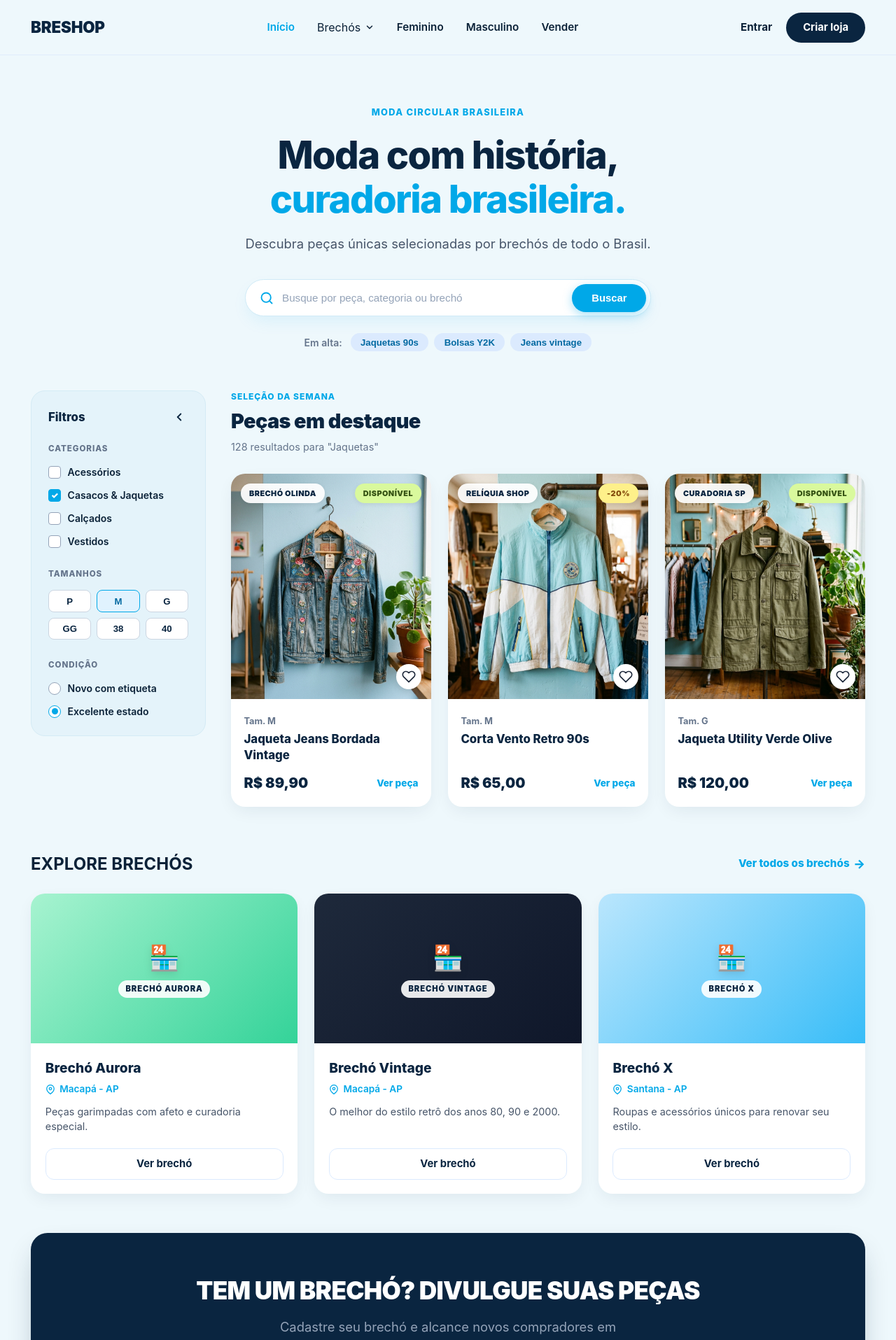
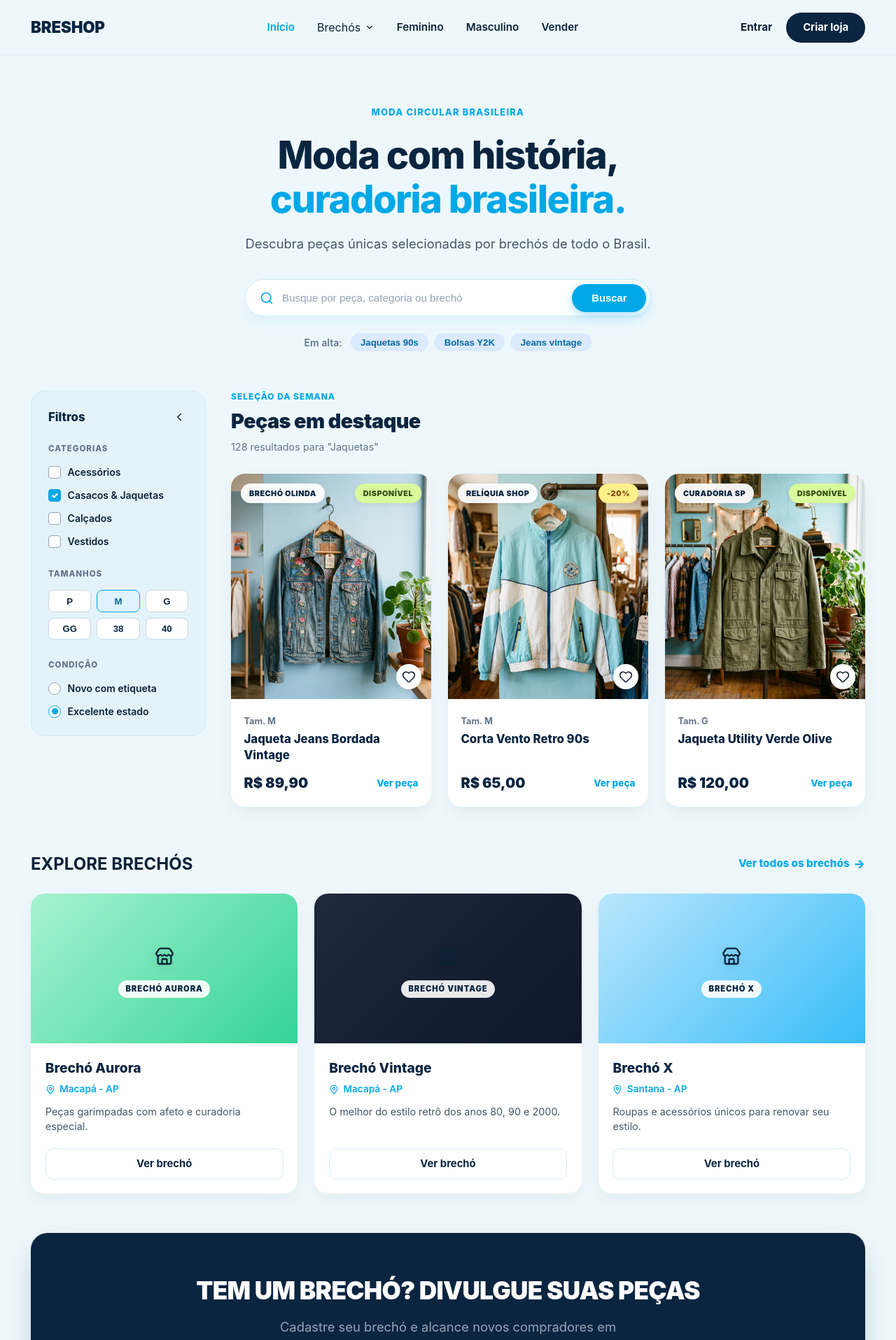
Before and after one commit to paula-maria/breshop, a React (Vite) app in the folder frontend/: page / in a window 1280 px wide. Shown: the top 1915 px of the page at 70% size. Built offline with nearby package versions, Linux system fonts and the light colour scheme.

Commit message:
refactor: colocando lucide icons no front

```diff
--- a/frontend/package.json
+++ b/frontend/package.json
@@ -10,6 +10,7 @@
     "preview": "vite preview"
   },
   "dependencies": {
+    "lucide-react": "^1.47.0",
     "react": "^19.2.8",
     "react-dom": "^19.2.8",
     "react-router-dom": "^7.18.4"
--- a/frontend/src/components/CardBrecho/CardBrecho.tsx
+++ b/frontend/src/components/CardBrecho/CardBrecho.tsx
@@ -1,4 +1,5 @@
 import { Link } from 'react-router-dom'
+import { Store, MapPin } from 'lucide-react'
 
 export type CardBrechoProps = {
   id: string | number
@@ -25,7 +26,9 @@ export default function CardBrecho({
           <img src={imageUrl} alt={nome} className="card-brecho__img" />
         ) : (
           <div className="card-brecho__banner-illustration">
-            <div className="banner-icon-badge">🏪</div>
+            <div className="banner-icon-badge">
+              <Store size={28} />
+            </div>
             <span className="banner-store-tag">{nome.toUpperCase()}</span>
           </div>
         )}
@@ -34,20 +37,7 @@ export default function CardBrecho({
       <div className="card-brecho__content">
         <h4 className="card-brecho__title">{nome}</h4>
         <p className="card-brecho__location">
-          <svg
-            width="14"
-            height="14"
-            viewBox="0 0 24 24"
-            fill="none"
-            stroke="currentColor"
-            strokeWidth="2.2"
-            strokeLinecap="round"
-            strokeLinejoin="round"
-            aria-hidden="true"
-          >
-            <path d="M21 10c0 7-9 13-9 13s-9-6-9-13a9 9 0 0 1 18 0z" />
-            <circle cx="12" cy="10" r="3" />
-          </svg>
+          <MapPin size={14} aria-hidden="true" />
           {localizacao}
         </p>
         {descricao && <p className="card-brecho__desc">{descricao}</p>}
--- a/frontend/src/components/CardPeca/CardPeca.tsx
+++ b/frontend/src/components/CardPeca/CardPeca.tsx
@@ -1,5 +1,6 @@
 import { useState } from 'react'
 import { Link } from 'react-router-dom'
+import { Heart } from 'lucide-react'
 
 export type CardPecaProps = {
   id: string | number
@@ -59,18 +60,11 @@ export default function CardPeca({
           }}
           aria-label="Adicionar aos favoritos"
         >
-          <svg
-            width="20"
-            height="20"
-            viewBox="0 0 24 24"
+          <Heart
+            size={20}
             fill={liked ? '#ef4444' : 'none'}
             stroke={liked ? '#ef4444' : '#1e293b'}
-            strokeWidth="2"
-            strokeLinecap="round"
-            strokeLinejoin="round"
-          >
-            <path d="M20.84 4.61a5.5 5.5 0 0 0-7.78 0L12 5.67l-1.06-1.06a5.5 5.5 0 0 0-7.78 7.78l1.06 1.06L12 21.23l7.78-7.78 1.06-1.06a5.5 5.5 0 0 0 0-7.78z" />
-          </svg>
+          />
         </button>
       </div>
 
--- a/frontend/src/components/FilterSidebar/FilterSidebar.tsx
+++ b/frontend/src/components/FilterSidebar/FilterSidebar.tsx
@@ -1,4 +1,5 @@
 import { useState } from 'react'
+import { ChevronLeft } from 'lucide-react'
 
 export default function FilterSidebar() {
   const [collapsed, setCollapsed] = useState(false)
@@ -26,22 +27,13 @@ export default function FilterSidebar() {
           onClick={() => setCollapsed((prev) => !prev)}
           aria-label="Alternar filtros"
         >
-          <svg
-            width="18"
-            height="18"
-            viewBox="0 0 24 24"
-            fill="none"
-            stroke="currentColor"
-            strokeWidth="2.5"
-            strokeLinecap="round"
-            strokeLinejoin="round"
+          <ChevronLeft
+            size={18}
             style={{
               transform: collapsed ? 'rotate(180deg)' : 'rotate(0deg)',
               transition: 'transform 0.2s ease',
             }}
-          >
-            <polyline points="15 18 9 12 15 6" />
-          </svg>
+          />
         </button>
       </div>
 
--- a/frontend/src/components/Header/Header.tsx
+++ b/frontend/src/components/Header/Header.tsx
@@ -1,5 +1,6 @@
 import { useState, useRef, useEffect } from 'react'
 import { Link, useLocation } from 'react-router-dom'
+import { Store, MapPin, Sparkles, ChevronDown, Menu, X } from 'lucide-react'
 
 type HeaderProps = {
   isLoggedIn?: boolean
@@ -63,22 +64,13 @@ export default function Header({ isLoggedIn = false, userName }: HeaderProps) {
               aria-expanded={brechoDropdownOpen}
             >
               Brechós
-              <svg
-                width="14"
-                height="14"
-                viewBox="0 0 24 24"
-                fill="none"
-                stroke="currentColor"
-                strokeWidth="2.5"
-                strokeLinecap="round"
-                strokeLinejoin="round"
+              <ChevronDown
+                size={14}
                 style={{
                   transform: brechoDropdownOpen ? 'rotate(180deg)' : 'rotate(0deg)',
                   transition: 'transform 0.2s ease',
                 }}
-              >
-                <polyline points="6 9 12 15 18 9" />
-              </svg>
+              />
             </button>
 
             {/* DROPDOWN MENU */}
@@ -89,7 +81,9 @@ export default function Header({ isLoggedIn = false, userName }: HeaderProps) {
                   className="dropdown-item"
                   onClick={() => setBrechoDropdownOpen(false)}
                 >
-                  <span className="dropdown-item__icon">🏪</span>
+                  <span className="dropdown-item__icon">
+                    <Store size={18} />
+                  </span>
                   <div className="dropdown-item__content">
                     <span className="dropdown-item__title">Todos os Brechós</span>
                     <span className="dropdown-item__desc">Explorar lista completa</span>
@@ -101,7 +95,9 @@ export default function Header({ isLoggedIn = false, userName }: HeaderProps) {
                   className="dropdown-item"
                   onClick={() => setBrechoDropdownOpen(false)}
                 >
-                  <span className="dropdown-item__icon">📍</span>
+                  <span className="dropdown-item__icon">
+                    <MapPin size={18} />
+                  </span>
                   <div className="dropdown-item__content">
                     <span className="dropdown-item__title">Brechós em Macapá</span>
                     <span className="dropdown-item__desc">Ver lojas na capital</span>
@@ -113,7 +109,9 @@ export default function Header({ isLoggedIn = false, userName }: HeaderProps) {
                   className="dropdown-item"
                   onClick={() => setBrechoDropdownOpen(false)}
                 >
-                  <span className="dropdown-item__icon">📍</span>
+                  <span className="dropdown-item__icon">
+                    <MapPin size={18} />
+                  </span>
                   <div className="dropdown-item__content">
                     <span className="dropdown-item__title">Brechós em Santana</span>
                     <span className="dropdown-item__desc">Ver lojas na região</span>
@@ -127,7 +125,9 @@ export default function Header({ isLoggedIn = false, userName }: HeaderProps) {
                   className="dropdown-item is-highlight"
                   onClick={() => setBrechoDropdownOpen(false)}
                 >
-                  <span className="dropdown-item__icon">✨</span>
+                  <span className="dropdown-item__icon">
+                    <Sparkles size={18} />
+                  </span>
                   <div className="dropdown-item__content">
                     <span className="dropdown-item__title">Cadastrar meu Brechó</span>
                     <span className="dropdown-item__desc">Divulgue seu catálogo</span>
@@ -184,29 +184,7 @@ export default function Header({ isLoggedIn = false, userName }: HeaderProps) {
             aria-expanded={mobileMenuOpen}
             aria-label="Abrir menu de navegação"
           >
-            <svg
-              width="24"
-              height="24"
-              viewBox="0 0 24 24"
-              fill="none"
-              stroke="currentColor"
-              strokeWidth="2"
-              strokeLinecap="round"
-              strokeLinejoin="round"
-            >
-              {mobileMenuOpen ? (
-                <>
-                  <line x1="18" y1="6" x2="6" y2="18" />
-                  <line x1="6" y1="6" x2="18" y2="18" />
-                </>
-              ) : (
-                <>
-                  <line x1="3" y1="12" x2="21" y2="12" />
-                  <line x1="3" y1="6" x2="21" y2="6" />
-                  <line x1="3" y1="18" x2="21" y2="18" />
-                </>
-              )}
-            </svg>
+            {mobileMenuOpen ? <X size={24} /> : <Menu size={24} />}
           </button>
         </div>
       </div>
--- a/frontend/src/components/Modal/Modal.tsx
+++ b/frontend/src/components/Modal/Modal.tsx
@@ -1,4 +1,5 @@
 import type { ReactNode } from 'react'
+import { X } from 'lucide-react'
 
 type ModalProps = {
   isOpen: boolean
@@ -16,7 +17,7 @@ export default function Modal({ isOpen, onClose, title, children }: ModalProps)
         <div className="modal__header">
           {title && <h3>{title}</h3>}
           <button type="button" className="modal__close" onClick={onClose} aria-label="Fechar modal">
-            ×
+            <X size={18} />
           </button>
         </div>
         <div className="modal__content">{children}</div>
--- a/frontend/src/components/SearchBar/SearchBar.tsx
+++ b/frontend/src/components/SearchBar/SearchBar.tsx
@@ -1,4 +1,5 @@
 import { useState, type FormEvent } from 'react'
+import { Search } from 'lucide-react'
 
 type SearchBarProps = {
   onSearch?: (query: string) => void
@@ -23,21 +24,7 @@ export default function SearchBar({
   return (
     <form className="hero-search-bar" onSubmit={handleSubmit} role="search">
       <div className="hero-search-bar__input-group">
-        <svg
-          className="hero-search-bar__icon"
-          width="20"
-          height="20"
-          viewBox="0 0 24 24"
-          fill="none"
-          stroke="currentColor"
-          strokeWidth="2.2"
-          strokeLinecap="round"
-          strokeLinejoin="round"
-          aria-hidden="true"
-        >
-          <circle cx="11" cy="11" r="8" />
-          <line x1="21" y1="21" x2="16.65" y2="16.65" />
-        </svg>
+        <Search className="hero-search-bar__icon" size={20} aria-hidden="true" />
         <input
           type="search"
           className="hero-search-bar__input"
--- a/frontend/src/index.css
+++ b/frontend/src/index.css
@@ -1179,6 +1179,10 @@ body {
 .account-type-icon {
   font-size: 2rem;
   margin-bottom: 0.4rem;
+  display: flex;
+  align-items: center;
+  justify-content: center;
+  color: var(--navy-dark);
 }
 
 .account-type-title {
--- a/frontend/src/pages/Cadastro/Cadastro.tsx
+++ b/frontend/src/pages/Cadastro/Cadastro.tsx
@@ -1,5 +1,6 @@
 import { useState, type FormEvent } from 'react'
 import { useNavigate, Link } from 'react-router-dom'
+import { ShoppingBag, Store, CheckCircle2 } from 'lucide-react'
 
 export default function Cadastro() {
   const navigate = useNavigate()
@@ -80,7 +81,9 @@ export default function Cadastro() {
 
         {successMsg ? (
           <div className="auth-success-box">
-            <div className="auth-success-icon">✓</div>
+            <div className="auth-success-icon">
+              <CheckCircle2 size={40} />
+            </div>
             <h3>Cadastro realizado com sucesso!</h3>
             <p>Redirecionando para o seu painel de controle...</p>
           </div>
@@ -97,7 +100,9 @@ export default function Cadastro() {
                     }`}
                     onClick={() => setAccountType('comprador')}
                   >
-                    <div className="account-type-icon">🛍️</div>
+                    <div className="account-type-icon">
+                      <ShoppingBag size={28} />
+                    </div>
                     <div className="account-type-title">Quero Comprar</div>
                     <div className="account-type-desc">
                       Descobrir peças e entrar em contato com brechós
@@ -111,7 +116,9 @@ export default function Cadastro() {
                     }`}
                     onClick={() => setAccountType('brecho')}
                   >
-                    <div className="account-type-icon">🏪</div>
+                    <div className="account-type-icon">
+                      <Store size={28} />
+                    </div>
                     <div className="account-type-title">Tenho um Brechó</div>
                     <div className="account-type-desc">
                       Divulgar meu catálogo e receber contatos no WhatsApp
```
Also changed, not shown: frontend/src/pages/BrechoDetalhes/BrechoDetalhes.tsx (+11 -67 lines), frontend/src/pages/Painel/Painel.tsx (+13 -6 lines), frontend/src/pages/PecaDetalhes/PecaDetalhes.tsx (+4 -41 lines), 1 other file (tests, documents, lock files or other folders).
